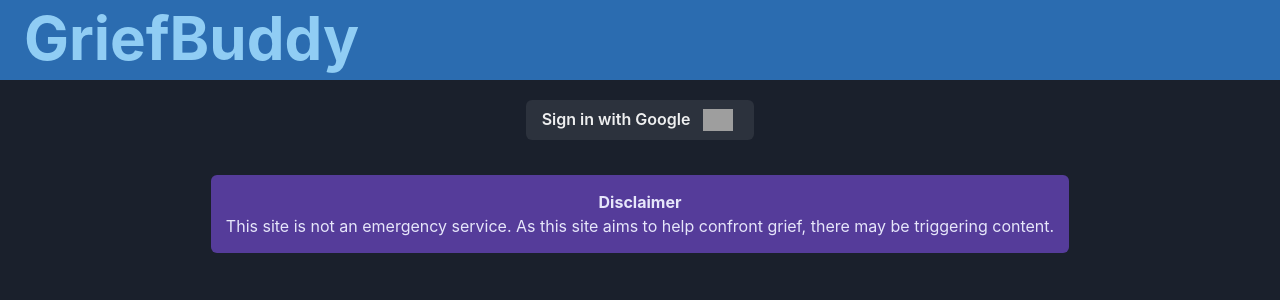
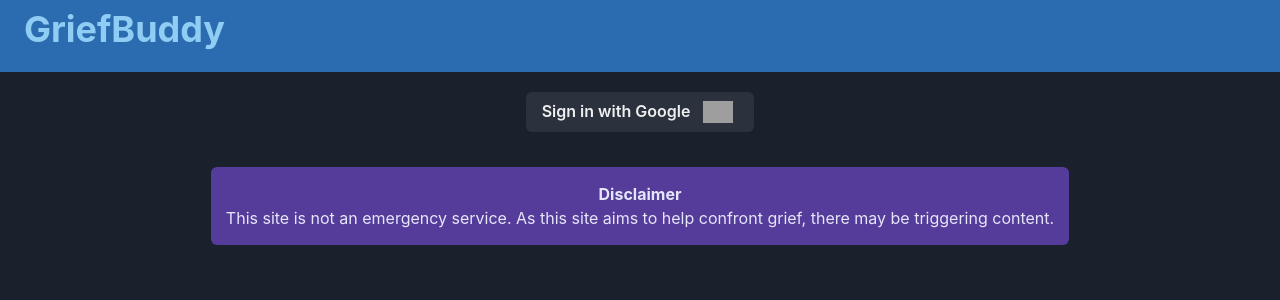
Before and after one commit to The-KPCP-Hotel/griefbuddy, a React app: page / in a window 1280 px wide. Shown: the top 300 px of the page. Built offline with nearby package versions, Linux system fonts and the light colour scheme; no server answers; grey boxes are pictures that could not be loaded.

Commit message:
shrink nav text size

```diff
--- a/src/components/Navbar.tsx
+++ b/src/components/Navbar.tsx
@@ -38,16 +38,16 @@ function Navbar() {
       width="100%"
       maxW="inherit"
       bg={bg}
-      h="5rem"
+      h="4.5rem"
     >
-      <Flex className="navFlex" alignItems="center" gap="2">
+      <Flex className="navFlex" alignItems="center" gap="2" minWidth="max-content">
         <Box className="GriefBuddyBox" p="2">
           <Center>
-            <Heading size="3xl" color={textHeading}>
+            <Heading as="h1" size="xl" color={textHeading}>
               {useLocation().pathname === '/' ? (
                 'GriefBuddy'
               ) : (
-                <Link to="/home" style={{ fontSize: '55px' }}>
+                <Link to="/home" style={{ fontSize: '2.5rem' }}>
                   GriefBuddy
                 </Link>
               )}
@@ -63,7 +63,6 @@ function Navbar() {
               onClick={onOpen}
               style={{ fontSize: '45px' }}
               aria-label="open navigation bar"
-              mr="1rem"
             >
               Ξ
             </Button>
```
